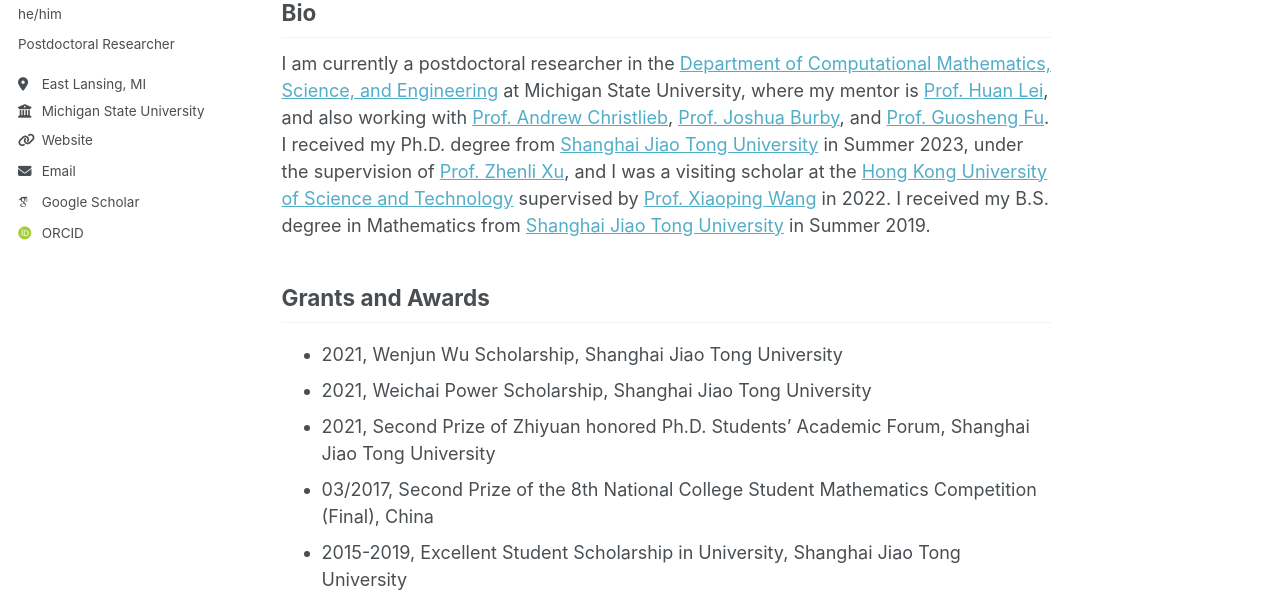
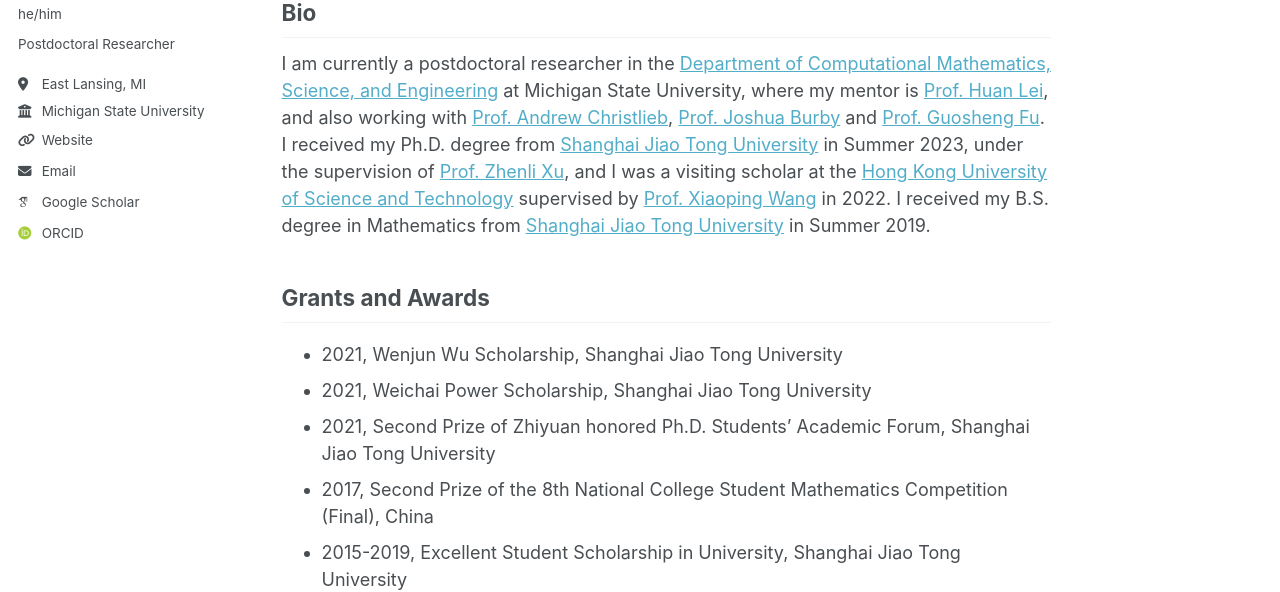
Before and after one commit to yuezhao1997/yuezhao1997.github.io, a Jekyll site: the page built from _pages/about.md, in a window 1280 px wide and 1152 px high. Shown: the part 322-914 px from the top of the window. Built offline with Jekyll 4.4.1, drawn with Linux system fonts in a browser that asks for light colours; some web fonts are replaced; a script bundle is joined from its source files by our own code; library files that are not in the unit come from our copies.

Commit message:
Update about.md

```diff
--- a/_pages/about.md
+++ b/_pages/about.md
@@ -16,7 +16,7 @@
 
 ## Bio
 
-I am currently a postdoctoral researcher in the [Department of Computational Mathematics, Science, and Engineering](https://cmse.msu.edu/) at Michigan State University, where my mentor is [Prof. Huan Lei](https://leihuan-mp.github.io/), and also working with [Prof. Andrew Christlieb](https://directory.natsci.msu.edu/directory/Profiles/Person/101537), [Prof. Joshua Burby](https://oden.utexas.edu/people/directory/Joshua-Burby/), and [Prof. Guosheng Fu](https://sites.nd.edu/gfu/).
+I am currently a postdoctoral researcher in the [Department of Computational Mathematics, Science, and Engineering](https://cmse.msu.edu/) at Michigan State University, where my mentor is [Prof. Huan Lei](https://leihuan-mp.github.io/), and also working with [Prof. Andrew Christlieb](https://directory.natsci.msu.edu/directory/Profiles/Person/101537), [Prof. Joshua Burby](https://oden.utexas.edu/people/directory/Joshua-Burby/) and [Prof. Guosheng Fu](https://sites.nd.edu/gfu/).
 I received my Ph.D. degree from [Shanghai Jiao Tong University](https://en.sjtu.edu.cn/) in Summer 2023, under the supervision of [Prof. Zhenli Xu](https://math.sjtu.edu.cn/faculty/xuzl/), and I was a visiting scholar at the [Hong Kong University of Science and Technology](https://www.math.hkust.edu.hk/) supervised by [Prof. Xiaoping Wang](https://sse.cuhk.edu.cn/en/faculty/wangxiaoping) in 2022.
 I received my B.S. degree in Mathematics from [Shanghai Jiao Tong University](https://en.sjtu.edu.cn/) in Summer 2019.
 
@@ -25,5 +25,5 @@
 - 2021, Wenjun Wu Scholarship, Shanghai Jiao Tong University
 - 2021, Weichai Power Scholarship, Shanghai Jiao Tong University
 - 2021, Second Prize of Zhiyuan honored Ph.D. Students' Academic Forum, Shanghai Jiao Tong University
-- 03/2017, Second Prize of the 8th National College Student Mathematics Competition (Final), China
+- 2017, Second Prize of the 8th National College Student Mathematics Competition (Final), China  <!-- 03/2017 -->
 - 2015-2019, Excellent Student Scholarship in University, Shanghai Jiao Tong University
```
